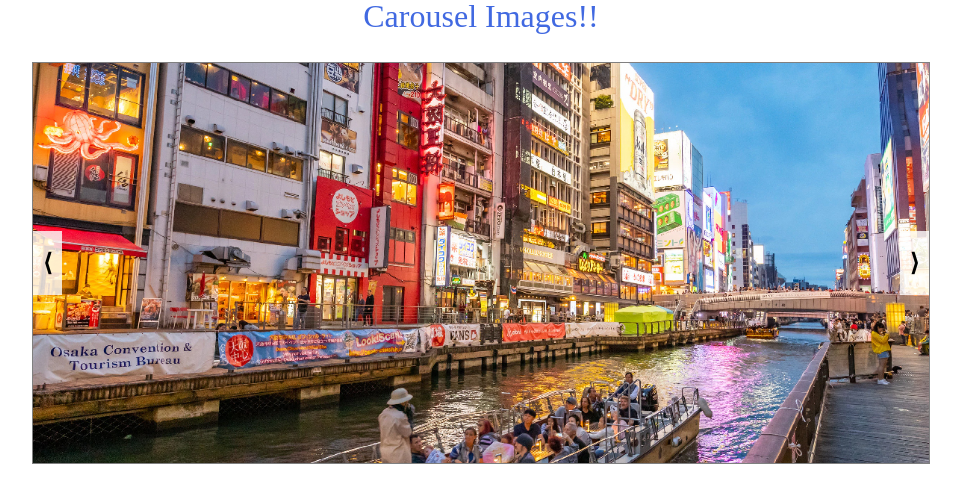
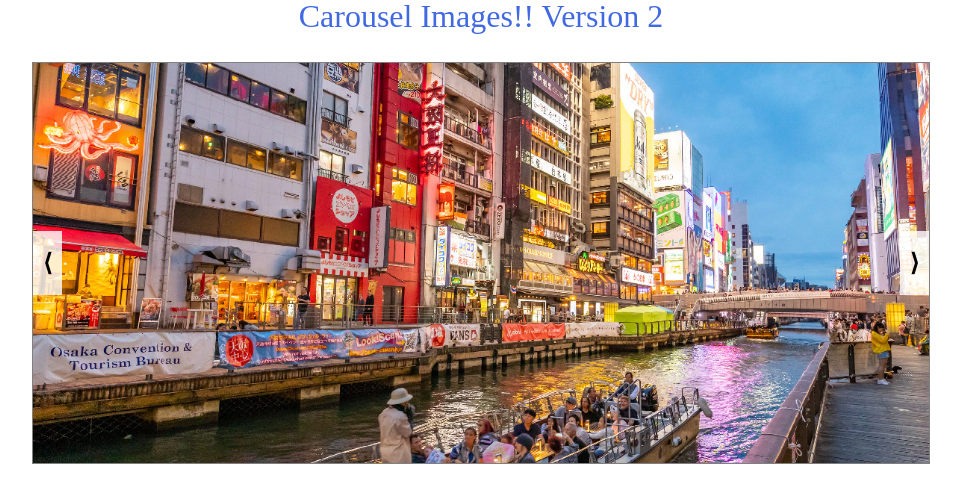
Before and after one commit to chanme2000/testdata, a plain HTML site: page index.html in a window 1280 px wide. Shown: the whole page, without its empty margins (159-1120 px from the left). Drawn offline with nearby package versions, Linux system fonts and the light colour scheme; a web font is replaced by a local one.

Commit message:
index.html title modify

```diff
--- a/index.html
+++ b/index.html
@@ -1 +1 @@
-<!DOCTYPE html><html lang="ko"><head><meta charset="UTF-8"><meta name="viewport" content="width=device-width, initial-scale=1.0"><title>Test Carousel</title><link rel="stylesheet" href="main.7e3998c5.css"><script defer src="custom.d23ac3ae.js"></script></head><body> <h1>Carousel Images!!</h1> <div id="carousel"> <div id="left" class="arrow">&lang;</div> <div id="right" class="arrow">&rang;</div> </div> </body></html>
+<!DOCTYPE html><html lang="ko"><head><meta charset="UTF-8"><meta name="viewport" content="width=device-width, initial-scale=1.0"><title>Test Carousel</title><link rel="stylesheet" href="main.7e3998c5.css"><script defer src="custom.d23ac3ae.js"></script></head><body> <h1>Carousel Images!! Version 2</h1> <div id="carousel"> <div id="left" class="arrow">&lang;</div> <div id="right" class="arrow">&rang;</div> </div> </body></html>
```
